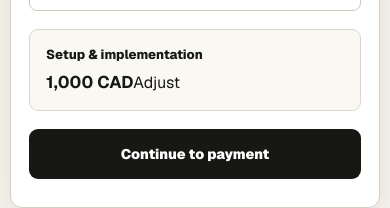
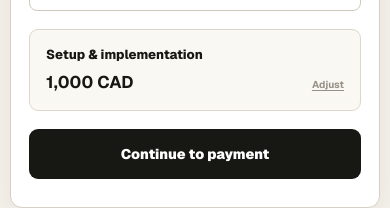
Before and after one commit to detailenginecole/detailengine-command-centre, a Next.js app: page /start-preview in a window 390 px wide. Shown: the part 709-917 px from the top of the page. Built offline with nearby package versions, Linux system fonts and the light colour scheme.

Commit message:
Style the quiet setup fee control

```diff
--- a/app/start/start.module.css
+++ b/app/start/start.module.css
@@ -156,6 +156,61 @@
 .order strong {
   white-space: nowrap;
   font-size: 17px;
+}
+
+.feeValue {
+  display: inline-flex;
+  align-items: baseline;
+  justify-content: flex-end;
+  gap: 8px;
+}
+
+.adjustFee {
+  padding: 0;
+  border: 0;
+  color: #969188;
+  background: transparent;
+  font: 650 10px var(--font-geist-sans), sans-serif;
+  text-decoration: underline;
+  text-underline-offset: 2px;
+  cursor: pointer;
+}
+
+.adjustFee:hover,
+.adjustFee:focus-visible {
+  color: #4f4b44;
+}
+
+.feeEditor {
+  display: grid;
+  grid-template-columns: minmax(0, 1fr) auto auto;
+  align-items: end;
+  gap: 12px;
+  padding: 13px 15px;
+  border: 1px solid #ddd7cb;
+  border-radius: 9px;
+  background: #faf8f3;
+}
+
+.feeEditor label {
+  display: grid;
+  gap: 6px;
+}
+
+.feeEditor label > span {
+  font-size: 11px;
+  font-weight: 800;
+}
+
+.feeEditor input {
+  min-height: 40px;
+  width: 100%;
+  padding: 0 11px;
+  border: 1px solid #cfc9bd;
+  border-radius: 7px;
+  background: #fff;
+  color: #171714;
+  font: 14px var(--font-geist-sans), sans-serif;
 }
 
 .primary,
@@ -479,6 +534,15 @@
     gap: 5px;
   }
 
+  .feeValue {
+    width: 100%;
+    justify-content: space-between;
+  }
+
+  .feeEditor {
+    grid-template-columns: 1fr auto auto;
+  }
+
   .checkoutHost {
     min-height: 410px;
   }
```
